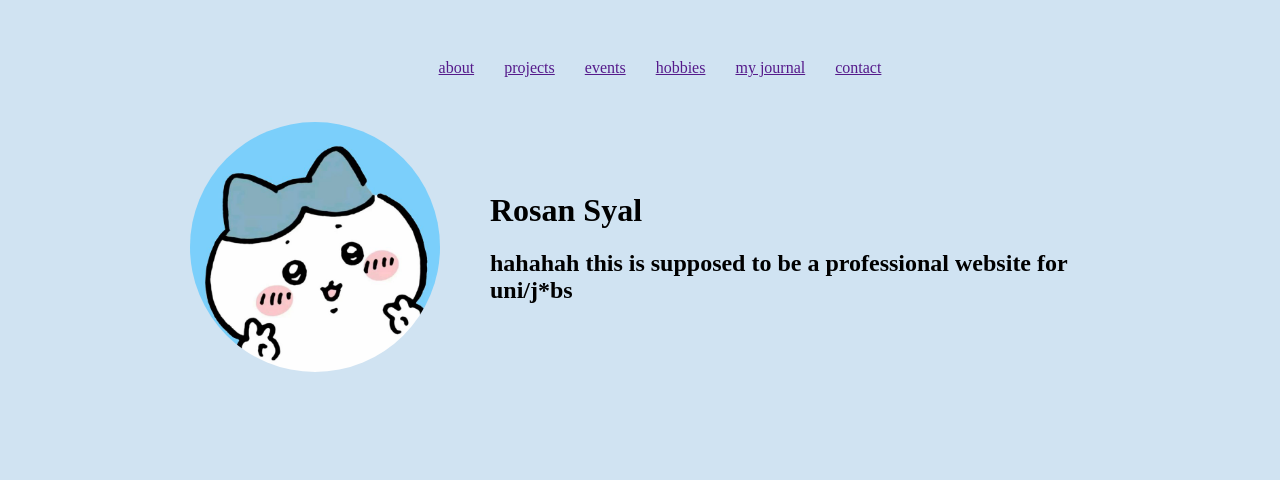
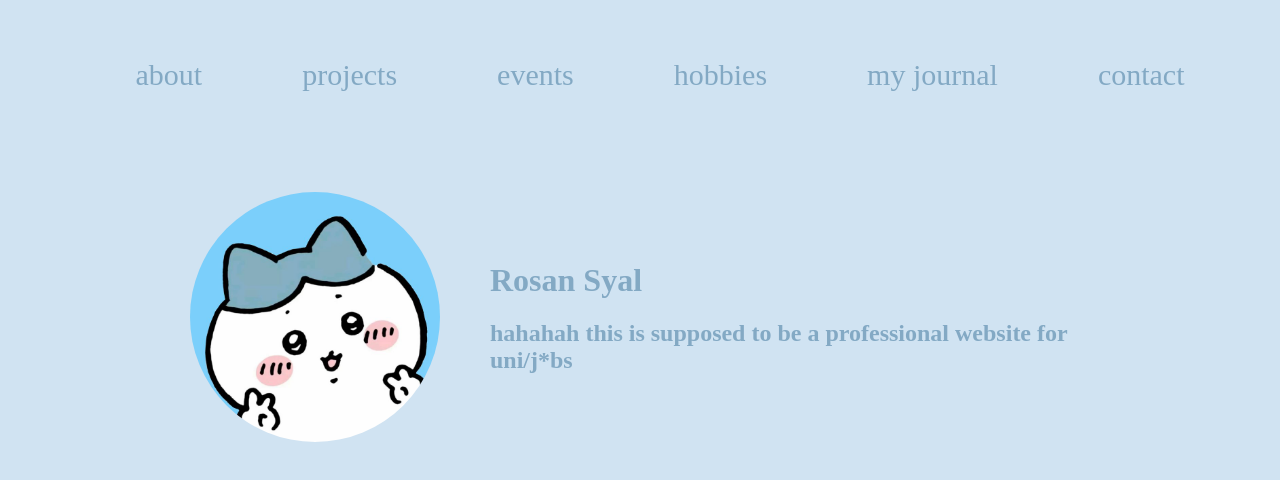
Before and after one commit to SilentPrincess108/my_website_but_professional, a plain HTML site: page index.html in a window 1280 px wide. Drawn offline with Linux system fonts and the light colour scheme; a web font is replaced by a local one.

Commit message:
extremely basic landing page so far

```diff
--- a/index.html
+++ b/index.html
@@ -16,6 +16,8 @@
             <li><a href="">my journal</a></li>
             <li><a href="">contact</a></li>
         </ul>
+    </header>
+    <div class="container">
         <div class="title">
             <img src="imgs/hachiware.jpg" id="pfp">
             <div id="info">
@@ -23,7 +25,7 @@
                 <h2>hahahah this is supposed to be a professional website for uni/j*bs</h2>
             </div>
         </div>
-    </header>
-    <section></section>
+        <section></section>
+    </div>
 </body>
 </html>
--- a/style.css
+++ b/style.css
@@ -1,23 +1,41 @@
+@font-face {
+    font-family: Playpen Sans;
+    src: url(fonts/PlaypenSans-VariableFont_wght.ttf);
+}
+
+* {
+    font-family: "Playpen Sans";
+    color: #83a9c4;
+}
+
+
 body{
     background-color: #d0e3f2;
     padding: 20px;
 }
 
+
 ul{
+    margin: 30px;
     list-style-type: none;
     overflow: hidden;
     display: flex;
     justify-content: center;
+    gap: 100px;
 }
 
 ul li{
     float: left;
-    margin: 10px;
-    padding: 5px;
 }
 
 ul li a{
     display: block;
+    text-decoration: none;
+    font-size: 30px;
+}
+
+.container{
+    margin-top: 100px;
 }
 
 .title{
```
Also changed, not shown: 1 other file.
